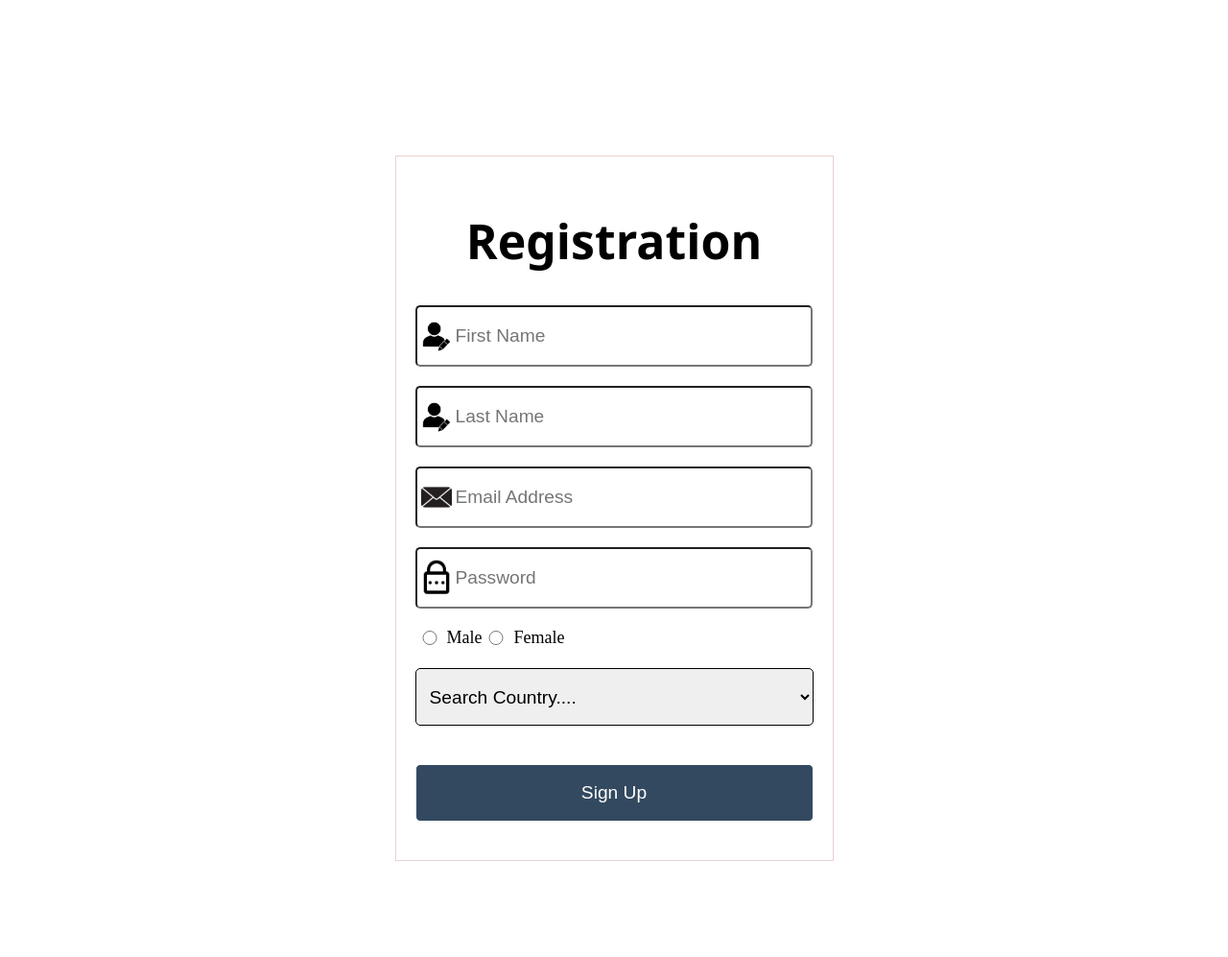
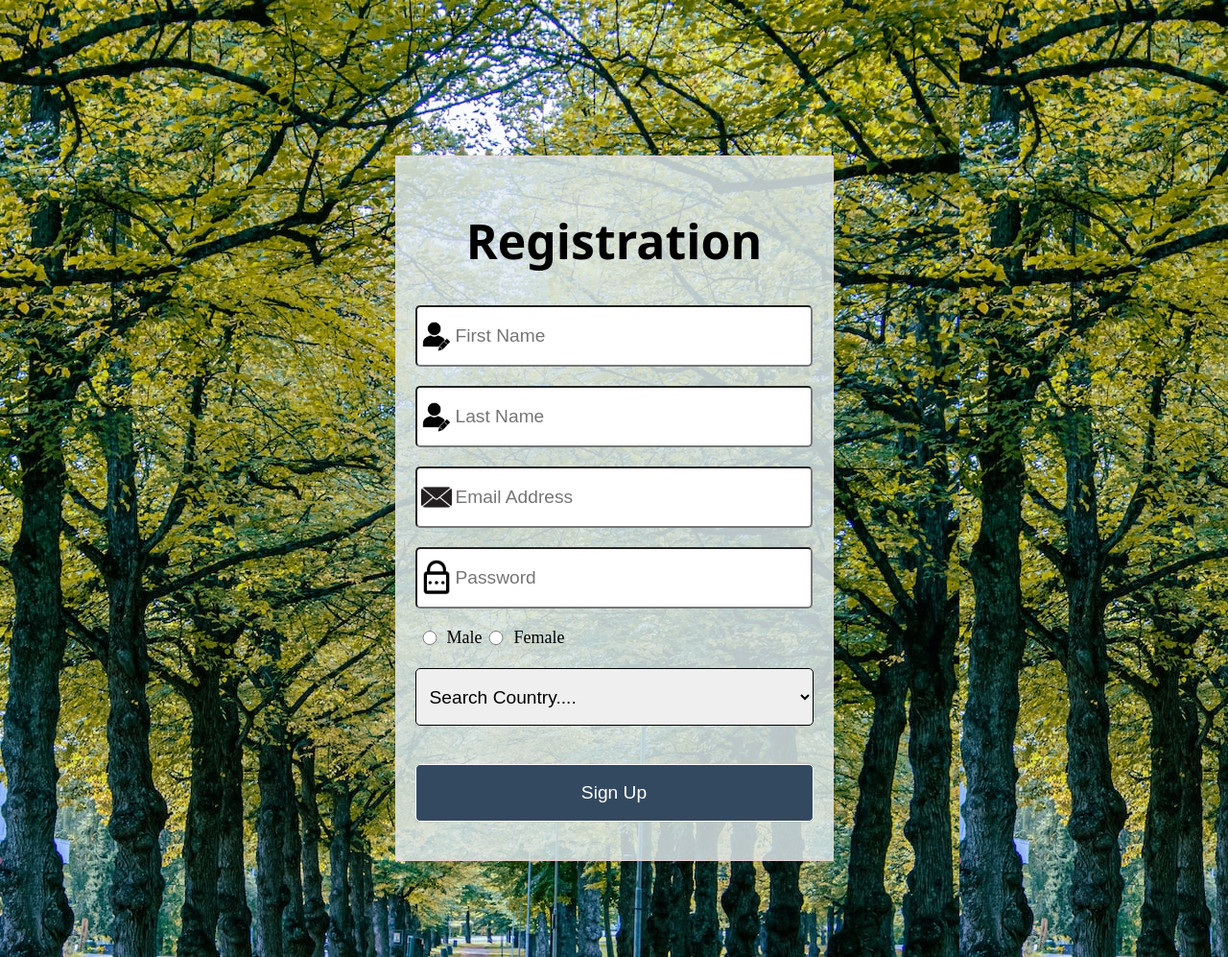
Before and after one commit to Anas55233/web-app-css-asgn4, a plain HTML site: page index.html in a window 1280 px wide. Shown: the whole page at 96% size. Drawn offline with Linux system fonts and the light colour scheme.

Commit message:
Update Complete

```diff
--- a/style.css
+++ b/style.css
@@ -1,10 +1,17 @@
+body {
+    background-image: url(bg-image.jpeg);
+    background-size: auto;
+}
+
 marquee {
-    font-size: xx-large;
+    font-size: 45px;
      font-weight: bold;
+     color: #d6e8d7;
 }
 
 
 .container {
+    background-color: rgba(224, 235, 237, 0.834);
     margin: 100px auto;
     border: 1px solid rgb(234, 209, 209);
     padding: 20px;
```
Also changed, not shown: bg-image.jpeg (added).
